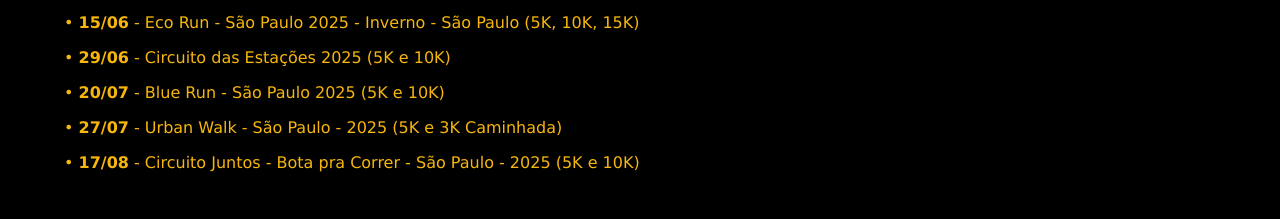
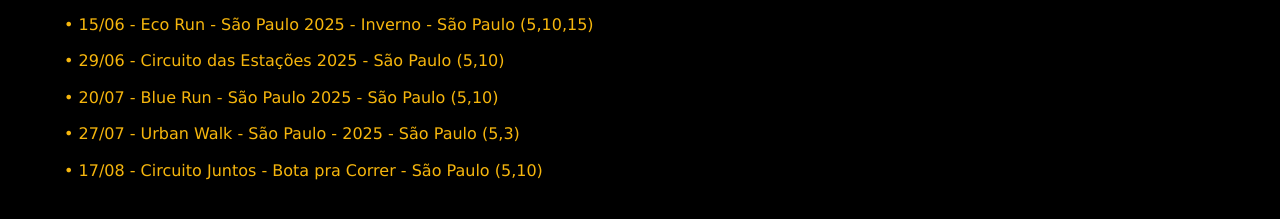
Before and after one commit to marcoshideyuki/goodrun, a website: page Site/calendario.html in a window 1280 px wide. Shown: the part 423-642 px from the top of the page. Drawn offline with Linux system fonts and the light colour scheme.

Commit message:
Ajustes na visualização da dashboard e implementação de um 'for' no calendário.

```diff
--- a/Site/CSS/calendario.css
+++ b/Site/CSS/calendario.css
@@ -48,3 +48,10 @@
 .eventos {
     margin-left: 5vw;
 }
+
+#eventos-texto {
+    height: 25vh;
+    display: flex;
+    flex-direction: column;
+    justify-content: space-evenly;
+}
--- a/Site/calendario.html
+++ b/Site/calendario.html
@@ -172,13 +172,7 @@
         </div>
         <div class="eventos">
             <h1>Eventos Próximos</h1>
-            <div class="eventos-texto">
-                <p>• <b>15/06</b> - Eco Run - São Paulo 2025 - Inverno - São Paulo (5K, 10K, 15K)</p>
-                <p>• <b>29/06</b> - Circuito das Estações 2025 (5K e 10K)</p>
-                <p>• <b>20/07</b> - Blue Run - São Paulo 2025 (5K e 10K)</p>
-                <p>• <b>27/07</b> - Urban Walk - São Paulo - 2025 (5K e 3K Caminhada)</p>
-                <p>• <b>17/08</b> - Circuito Juntos - Bota pra Correr - São Paulo - 2025 (5K e 10K)</p>
-            </div>
+            <div id="eventos-texto"></div>
         </div>
     </main>
 </body>
@@ -186,6 +180,50 @@
 </html>
 
 <script>
+
+    window.onload = exibirEventos()
+
+    function exibirEventos(){
+        var eventos_texto = document.getElementById('eventos-texto')
+        const eventos = [
+            {
+                'data': '15/06',
+                'evento': 'Eco Run - São Paulo 2025 - Inverno',
+                'cidade': 'São Paulo',
+                'distancias': [5, 10, 15]
+            },
+            {
+                'data': '29/06',
+                'evento': 'Circuito das Estações 2025',
+                'cidade': 'São Paulo',
+                'distancias': [5, 10]
+            },
+            {
+                'data': '20/07',
+                'evento': 'Blue Run - São Paulo 2025',
+                'cidade': 'São Paulo',
+                'distancias': [5, 10]
+            },
+            {
+                'data': '27/07',
+                'evento': 'Urban Walk - São Paulo - 2025',
+                'cidade': 'São Paulo',
+                'distancias': [5, 3]
+            },
+            {
+                'data': '17/08',
+                'evento': 'Circuito Juntos - Bota pra Correr',
+                'cidade': 'São Paulo',
+                'distancias': [5, 10]
+            },
+        ]
+
+        for (var i = 0; i < eventos.length; i++){
+            eventos_texto.innerHTML += `<span>• ${eventos[i].data} - ${eventos[i].evento} - ${eventos[i].cidade} (${eventos[i].distancias})</span>`
+        }
+
+    }
+
     function encerrarSessao() {
         sessionStorage.clear()
         window.location = "index.html"
```
Also changed, not shown: Site/dados.html (+24 -2 lines), Site/tela-logado.html (+1 -1 lines).
